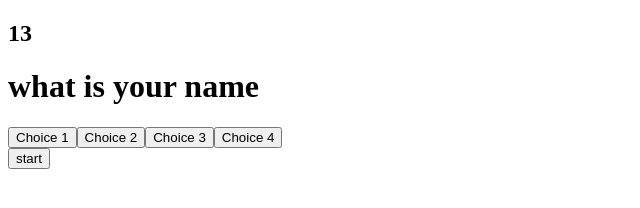
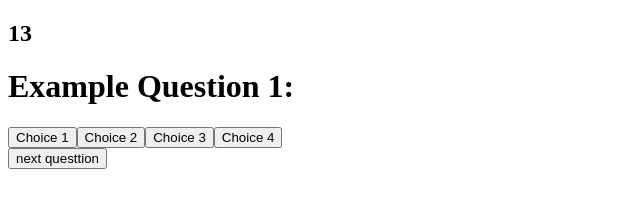
Before and after one commit to Sterlingdev17/web_API_HW, a plain HTML site: page index.html in a window 1280 px wide. Both pictures are taken after a click on the button "start". Shown: the whole page, without its empty margins (0-640 px from the left). Drawn offline with nearby package versions, Linux system fonts and the light colour scheme.

Commit message:
okay for now

```diff
--- a/app.js
+++ b/app.js
@@ -2,14 +2,22 @@ var questions = [
     {
         title: "Example Question 1:",
         choices: ["Choice 1", "Choice 2", "Choice 3", "Choice 4"],
-        answer: "answer from choices"
+        answer: "Choice 3"
     },
     {
         title: "Example Question 2:",
         choices: ["Choice 1", "Choice 2", "Choice 3", "Choice 4"],
-        answer: "answer from choices"
+        answer: "Choice 1"
+    },
+    {
+        title: "Example Question 3:",
+        choices: ["Choice 1", "Choice 2", "Choice 3", "Choice 4"],
+        answer: "Choice 2"
     }
 ];
+
+var questionIndex = 0;
+var score = 0
 
 // create htmml
 
@@ -21,22 +29,49 @@ var resuttAnswer = document.createElement("h4")
 
 // function to start the quiz
 function startQuiz() {
-    var questions = $("<h1>").text("what is your name");
-    $(".container").prepend(questions);
+    $(".btn2").empty()
     myTimer();
     createChoices();
+    createQuestions();
 
 }
+$(".nextButton").on("click", nextQuestions);
+function nextQuestions(){
+    createChoices();
+    createQuestions();
+}
+
 
 function createChoices(){
-    for (var i = 0; i < questions[0].choices.length; i++){
-       var answerBtn = $("<button>").text(questions[0].choices[i]);
+    for (var i = 0; i < questions[questionIndex].choices.length; i++){
+       var answerBtn = $("<button>").attr("class", "btn").text(questions[0].choices[i]);
        $(".container").append(answerBtn);
        $(answerBtn).on("click", function(){
+           if (questions[questionIndex].answer === $(this).text()){
+               score++;
+               console.log(score);
+           }
+
+
            $(".container").empty()
+           questionIndex++;
+        if (questions.length === questionIndex ) {
+            alert(score + " out of 3")
+        }
+
        })
-        console.log("this works" + i);
+
+
     }
+
+
+
+}
+function createQuestions(){
+
+    var question = $("<h1>").text(questions[questionIndex].title);
+    $(".container").prepend(question);
+
 
 
 
--- a/index.html
+++ b/index.html
@@ -17,7 +17,8 @@
 
 
     </div>
-<button class="startBtn">start</button>
+<div class="btn2"><button class="startBtn">start</button></div>
+<button class="nextButton">next questtion</button>
 
     <script src="app.js"></script>
 </body>
```
